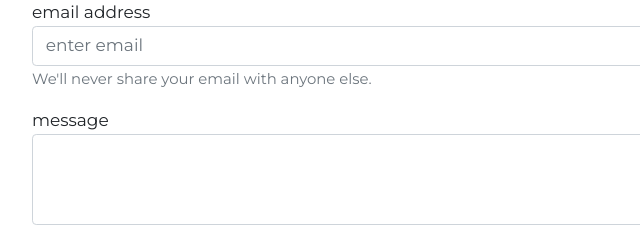
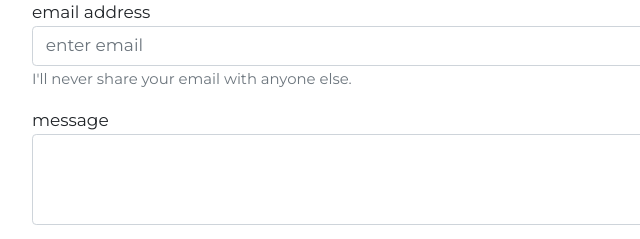
Before and after one commit to GabrielaOliveirabpt/GabrielaOliveirabpt.github.io, a website: page index.html in a window 1280 px wide. Shown: the part 4216-4455 px from the top of the page, 110-750 px from the left. Drawn offline with nearby package versions, Linux system fonts and the light colour scheme.

Commit message:
fix email message

```diff
--- a/index.html
+++ b/index.html
@@ -290,7 +290,7 @@
                 <div class="form-group mb-3">
                     <label for="exampleInputEmail1">email address</label>
                     <input type="email" class="form-control" id="exampleInputEmail1" aria-describedby="emailHelp" placeholder="enter email">
-                    <small id="emailHelp" class="form-text text-muted">We'll never share your email with anyone else.</small>
+                    <small id="emailHelp" class="form-text text-muted">I'll never share your email with anyone else.</small>
                 </div>
 
                 <div class="form-group">
```
